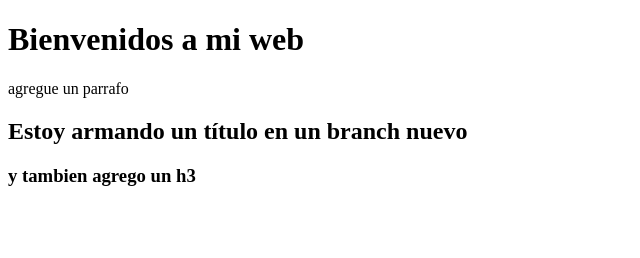
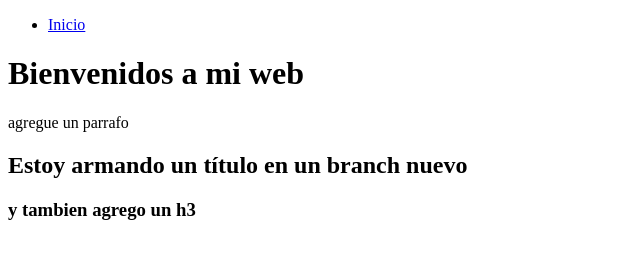
Before and after one commit to udiamante/Mi-Web, a plain HTML site: page index.html in a window 1280 px wide. Shown: the whole page, without its empty margins (0-640 px from the left). Drawn offline with Linux system fonts and the light colour scheme.

Commit message:
agregue el navbar

```diff
--- a/index.html
+++ b/index.html
@@ -7,6 +7,11 @@
     <title>Mi pagina web</title>
 </head>
 <body>
+    <nav>
+        <ul>
+            <li><a href="#">Inicio</a></li>
+        </ul>
+    </nav>
  <h1>Bienvenidos a mi web</h1>
  <p> agregue un parrafo</p>
  <!-- Titulos -->
```
